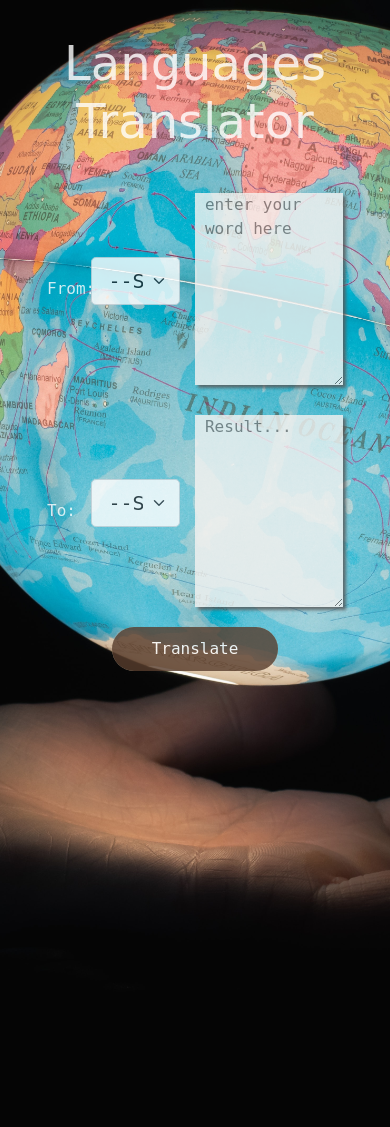
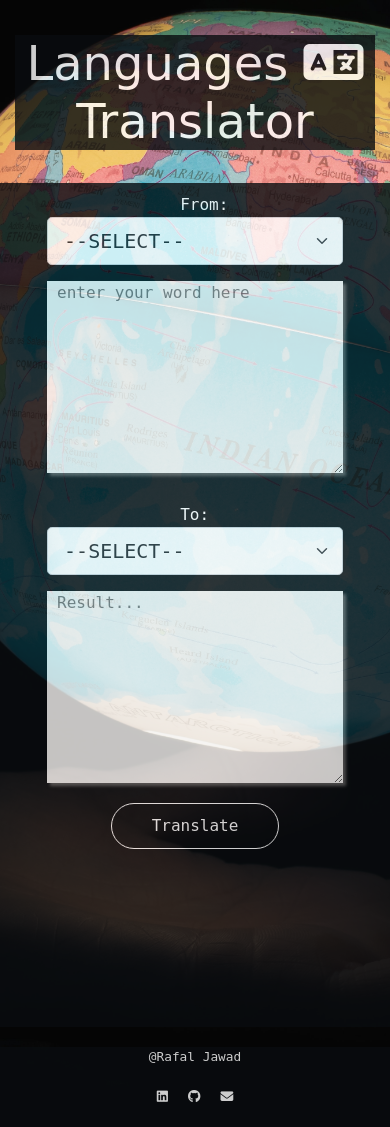
Before and after one commit to Rafaljawad/Langueges-Translator-app-python-flask-googletrans-module, a Flask app: page / in a window 390 px wide. Before the commit the page ends 912 px from the top, so only its background shows below. Run offline with Flask 2, Linux system fonts and the light colour scheme; some libraries are stand-ins or nearby versions; some web fonts are replaced.

Commit message:
made it responsive on mobile size

```diff
--- a/static/style.css
+++ b/static/style.css
@@ -18,6 +18,7 @@ header{
  header h1{
   text-align: center;
   color: #fff;
+  background-color: #090c0f;
   margin-top: 20px;
   font-family: 'Rubik Spray Paint', cursive;
   font-size: 3em;
@@ -46,7 +47,6 @@ label{
   width:10%;
 }
 form{
-
   width:90%;
   margin:10px auto;
   display: flex;
@@ -73,14 +73,22 @@ textarea{
 
 /* button decoration */
  button.btn-primary{
-  background-color: rgb(88, 61, 45);
+  /* background-color: rgb(88, 61, 45); */
+  background-color: #090c0f;
   border: none;
   align-self: center;
+  text-decoration: none;
+  border-radius: 100px;
+  position: relative;
+  animation-fill-mode: backwards;
+  padding: 10px 40px;
+  border: 1px solid #fff;
 
 }
 
 button.btn-primary:hover{
-  background-color:  rgb(132, 88, 63);
+  background-color:  rgb(42, 41, 40);
+  border: 1px solid #fff;
 }
 
 
@@ -92,8 +100,6 @@ button.btn-primary:link, button.btn-primary:visited{
   border-radius: 100px;
   transition: all 0.3s;
   position: relative;
-
-  /* color:#777; */
   }
   button.btn-primary:hover{
       /* we chose transform translate y because we want to move the btn up */
@@ -105,18 +111,9 @@ button.btn-primary:link, button.btn-primary:visited{
       transform: translateY(1px);
       box-shadow: 0 5px 10px rgba(0,0,0,.2);
   }
-  button.btn-primary{
-    background-color: rgb(88, 61, 45);
 
-      text-decoration: none;
-      border-radius: 100px;
-      position: relative;
-      animation-fill-mode: backwards;
-      padding: 10px 40px;
-
-  }
   button.btn-primary:hover{
-    background-color:  rgb(132, 88, 63);
+    background-color:  rgb(43, 42, 42);
   }
 
   button.btn-primary::after{
@@ -157,3 +154,72 @@ button.btn-primary:link, button.btn-primary:visited{
           transform: translate(0px);
       }
   }
+
+
+
+  footer{
+    /* padding:20px 150px; */
+    padding-bottom: 20px;
+    background-color: #090c0f;
+    color: #fff;
+    display: flex;
+    flex-direction: column;
+    justify-content: center;
+    align-items: center;
+    gap:5px;
+    font-size: 0.8em;
+}
+
+
+footer .fab,footer .fas,footer a{
+  color: #fff;
+
+}
+.social-icons{
+    display: flex;
+    gap:20px;
+}
+
+footer a{
+text-decoration: none;
+}
+
+
+
+@media screen and (max-width: 767px){
+  .to,.from{
+    display: flex;
+    flex-direction: column;
+    justify-content: center;
+    align-items: center;
+  }
+
+  textarea{
+    width:100%;
+  }
+#translate-to,#translate-from{
+  width:100%;
+}
+#body{
+  /* background-image: url("greg-rosenke-GOWz0zTf_vY-unsplash.jpg"); */
+
+  background-size: cover;
+  background-position: center;
+  background-repeat: no-repeat;
+  opacity: 0.8;
+}
+
+main{
+  background-color: #090c0f;
+  padding-bottom: 20px;
+}
+form{
+
+padding-bottom: 20px;
+
+}
+  footer{
+    margin-top: 20px;
+    font-size: 0.8em;
+}
+}
--- a/templates/index.html
+++ b/templates/index.html
@@ -20,10 +20,12 @@
 
 <link href="https://fonts.googleapis.com/css2?family=Martian+Mono:wght@100;200;300;400;500;600;700;800&display=swap" rel="stylesheet">
 <link href="https://fonts.googleapis.com/css2?family=Martian+Mono:wght@100;200;300;400;500;600;700;800&family=Rubik+Spray+Paint&display=swap" rel="stylesheet">
+    <!--font awsome icon link-->
+    <script src="https://kit.fontawesome.com/df5aa5937e.js" crossorigin="anonymous"></script>
 </head>
   <body id="body">
     <header>
-      <h1>Languages Translator</h1>
+      <h1>Languages <i class="fas fa-language"></i> Translator</h1>
     </header>
 
       <main>
@@ -282,5 +284,13 @@
         <button type="submit" class="btn btn-primary">Translate</button>
       </form>
       </main>
+      <footer >
+        <p class="footer-title">@Rafal Jawad  </span></p>
+        <div class="social-icons">
+            <a href="https://www.linkedin.com/in/rafal-jawad/"><i class="fab fa-linkedin"></i></a>
+            <a href="https://github.com/Rafaljawad"><i class="fab fa-github"></i></a>
+            <a href="mailto:rafal.qasim@gmail.com"><i class="fas fa-envelope"></i></a>
+        </div>
+    </footer>
   </body>
 </html>
```
